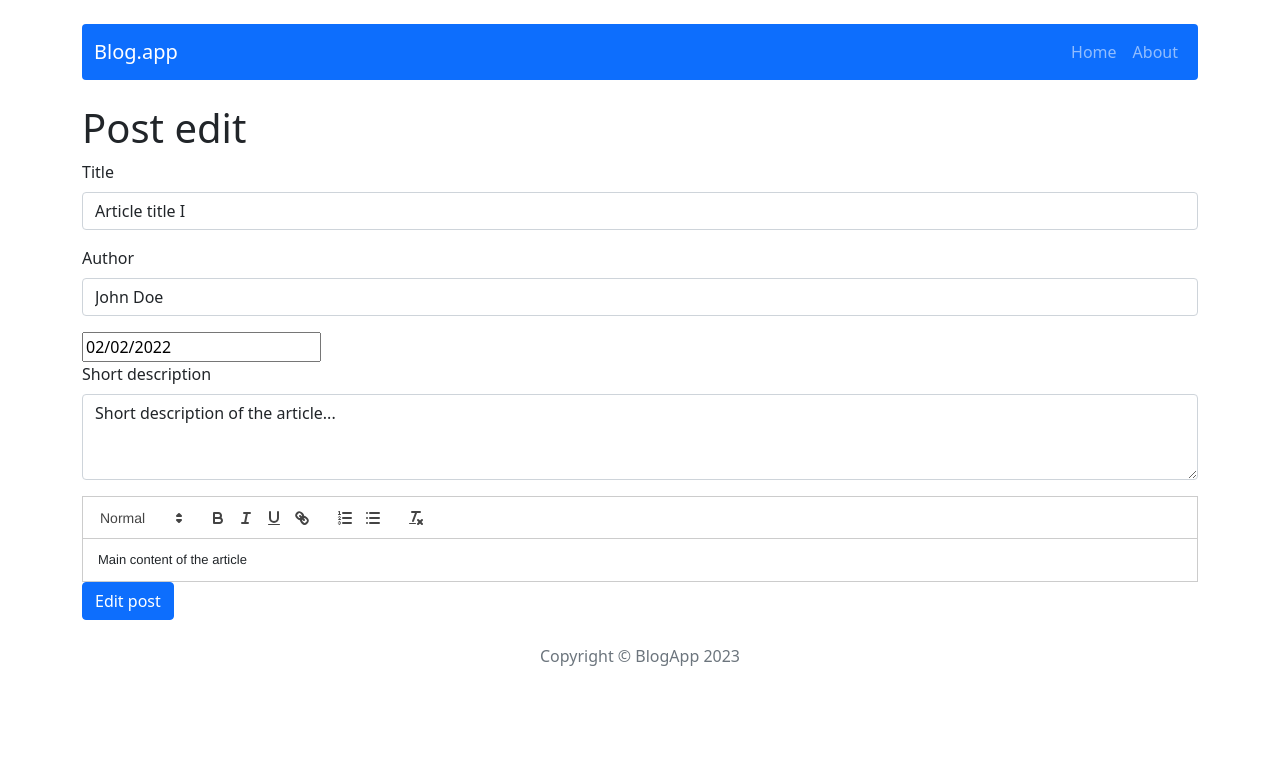
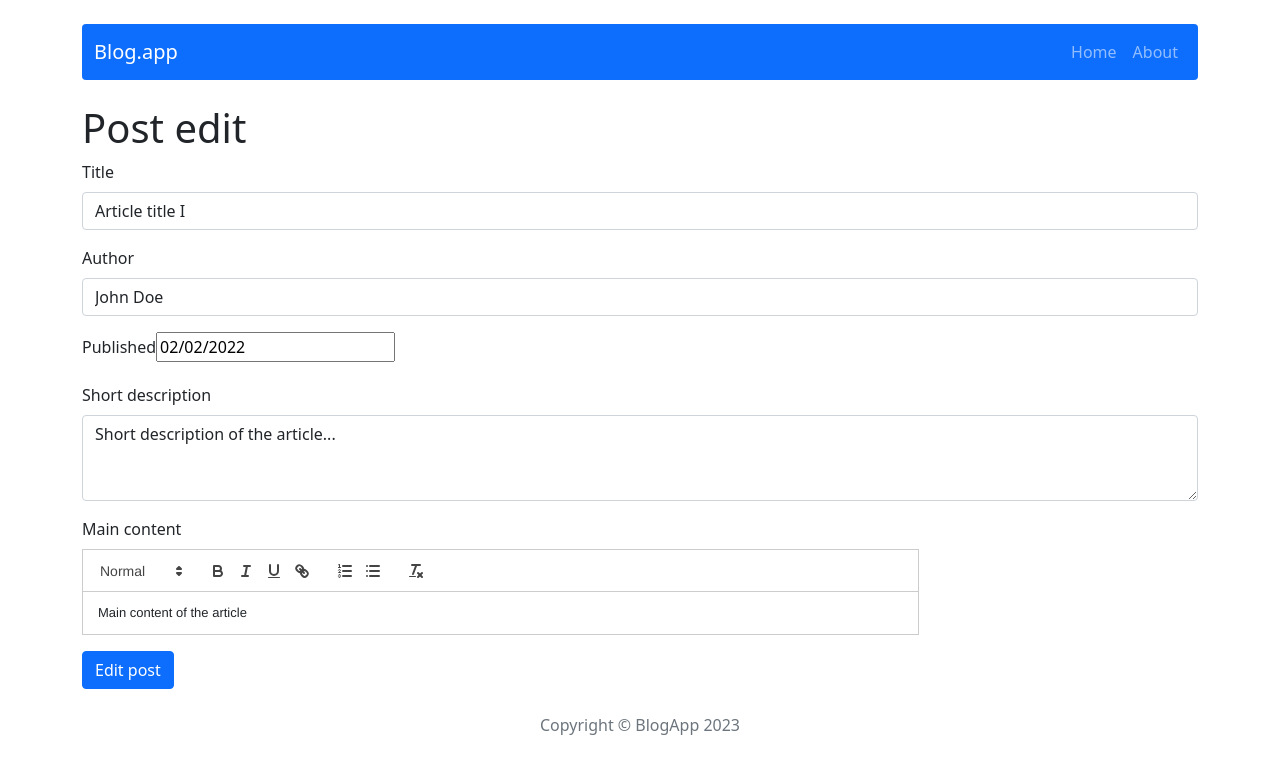
Before and after one commit to MateuszMyszke/crud-blog, a React (Create React App) app: page /post/edit/1 in a window 1280 px wide. Shown: the top 774 px of the page. Built offline with nearby package versions, Linux system fonts and the light colour scheme.

Commit message:
Add validate dont works correctly titlt, author, shortDescription

```diff
--- a/src/components/features/PostForm/PostForm.js
+++ b/src/components/features/PostForm/PostForm.js
@@ -14,12 +14,18 @@ const PostForm = ({ action, actionText, ...props }) => {
   const [publishedDate, setPublishedDate] = useState(props.publishedDate || '');
   const [shortDescription, setShortDescription] = useState(props.shortDescription || '');
   const [content, setContent] = useState(props.content || '');
+  const [contentError, setContentError] = useState(false);
+  const [dateError, setDateError] = useState(false);
 
   const { register, handleSubmit: validate, formState: { errors } } = useForm();
 
-  const handleSubmit = e => {
-    action({ title, shortDescription, content, publishedDate, author});
-  }
+  const handleSubmit = (e) => {
+    setContentError(!content)
+    setDateError(!publishedDate)
+    if(content && publishedDate) {
+      action({ title, author, publishedDate, shortDescription, content });
+    }
+  };
 
   return(
     <Form onSubmit={validate(handleSubmit)}>
@@ -27,27 +33,64 @@ const PostForm = ({ action, actionText, ...props }) => {
      <Form.Group className="mb-3" controlId="formBasicEmail">
         <Form.Label>Title</Form.Label>
         <Form.Control
-          {...register("title", { required: true })}
+          {...register('title', { required: true, minLength: 3 })}
           value={title}
           onChange={e => setTitle(e.target.value)}
-          type="text" placeholder="Enter title"
+          type="text"
+          placeholder="Enter title"
         />
-        {errors.title && <span>This field is required</span>}
+        {errors.title &&
+          <small className='d-block form-text text-danger mt-2'>
+            This field is required (min 3 characters)
+          </small>
+        }
       </Form.Group>
 
       <Form.Group className="mb-3" controlId="exampleForm.ControlTextarea1">
         <Form.Label>Author </Form.Label>
-        <Form.Control  placeholder='Enter author' value={author} onChange={e => setAuthor(e.target.value)} />
+        <Form.Control
+          {...register('author', { required: true, minLength: 3 })}
+          placeholder='Enter author'
+          value={author}
+          onChange={e => setAuthor(e.target.value)}
+        />
+        {errors.author && <small className="d-block form-text text-danger mt-2">
+          Author is too short (min is 3)</small>}
       </Form.Group>
 
-      <DatePicker selected={publishedDate} onChange={(date) => setPublishedDate(date)} />
+      <Form.Group className='mb-3 w-50'>
+        <Form.Label>Published</Form.Label>
+        <DatePicker
+          selected={publishedDate}
+          onChange={(date) => setPublishedDate(date)}
+        />
+        {dateError && <small className="d-block form-text text-danger mt-2">
+          Date can't be empty</small>}
+      </Form.Group>
 
       <Form.Group className="mb-3" controlId="exampleForm.ControlTextarea1">
         <Form.Label>Short description </Form.Label>
-        <Form.Control as="textarea" rows={3} placeholder='Leave a comment here' value={shortDescription} onChange={e => setShortDescription(e.target.value)} />
+        <Form.Control
+          {...register('shortDescription', { required: true, minLength: 20 })}
+          as="textarea"
+          rows={3}
+          placeholder='Leave a comment here'
+          value={shortDescription}
+          onChange={e => setShortDescription(e.target.value)}
+        />
+        {errors.shortDescription && <small className="d-block form-text text-danger mt-2">
+          Description is too short min is 20</small>}
       </Form.Group>
-
-      <ReactQuill value={content} onChange={setContent} placeholder='Leave a comment here' />
+      <Form.Group className='mb-3 w-75'>
+        <Form.Label>Main content</Form.Label>
+        <ReactQuill
+          value={content}
+          onChange={setContent}
+          placeholder='Leave a comment here'
+        />
+        {contentError && <small className="d-block form-text text-danger mt-2">
+          Content can't be empty</small>}
+      </Form.Group>
 
       <Button variant="primary" onClick={handleSubmit}>
        {actionText}
```
